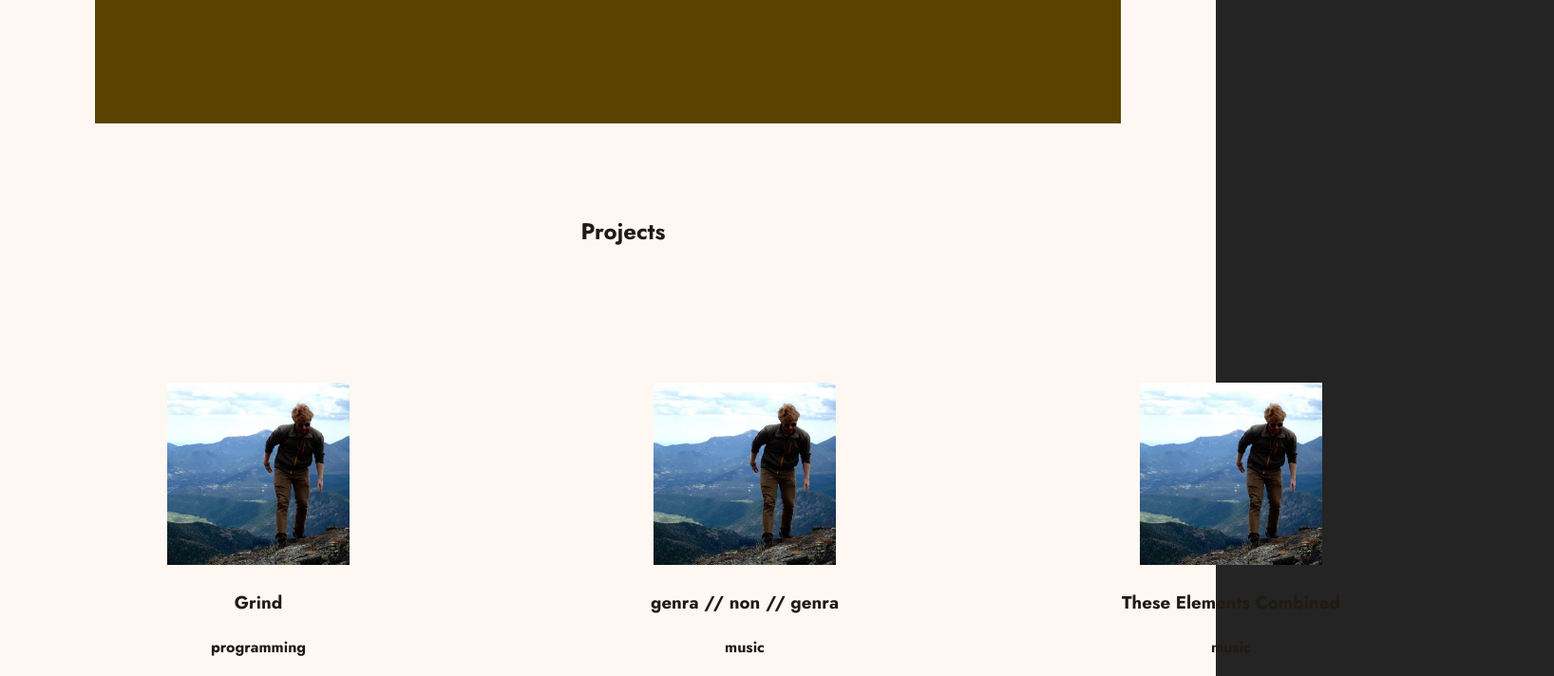
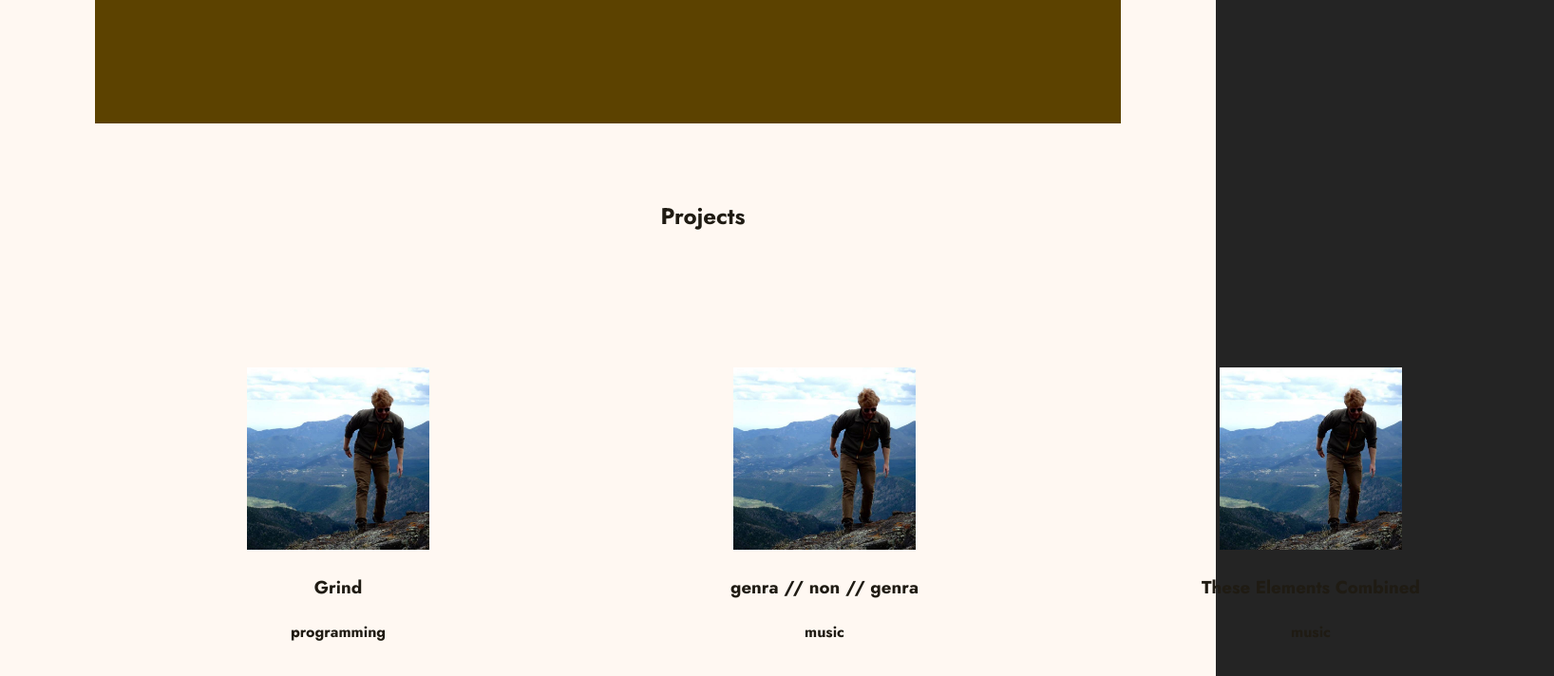
Before and after one commit to isfopo/about, a React (Vite) app: page / in a window 1280 px wide. Shown: the part 2400-3112 px from the top of the page at 95% size, 1636 px wide, since content can reach past the window. Built offline with nearby package versions, Linux system fonts and the light colour scheme.

Commit message:
💄 style(ProjectsSection): adjust projects section spacing
- change margin to padding for better layout consistency

```diff
--- a/src/components/Section/ProjectsSection/index.module.css
+++ b/src/components/Section/ProjectsSection/index.module.css
@@ -1,5 +1,6 @@
 .projects {
-  margin: 0;
+  padding: 0;
+
   .container {
     width: 100vw;
     display: flex;
```
